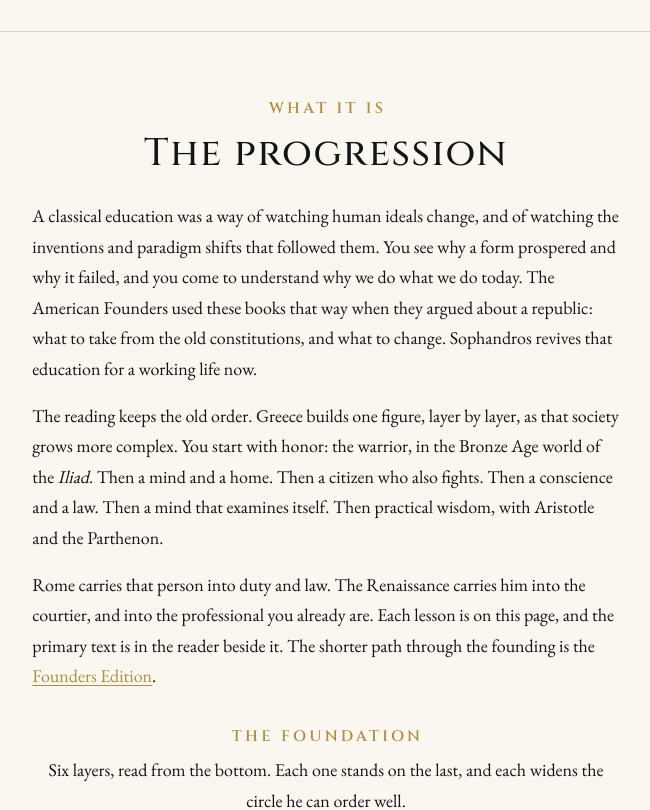
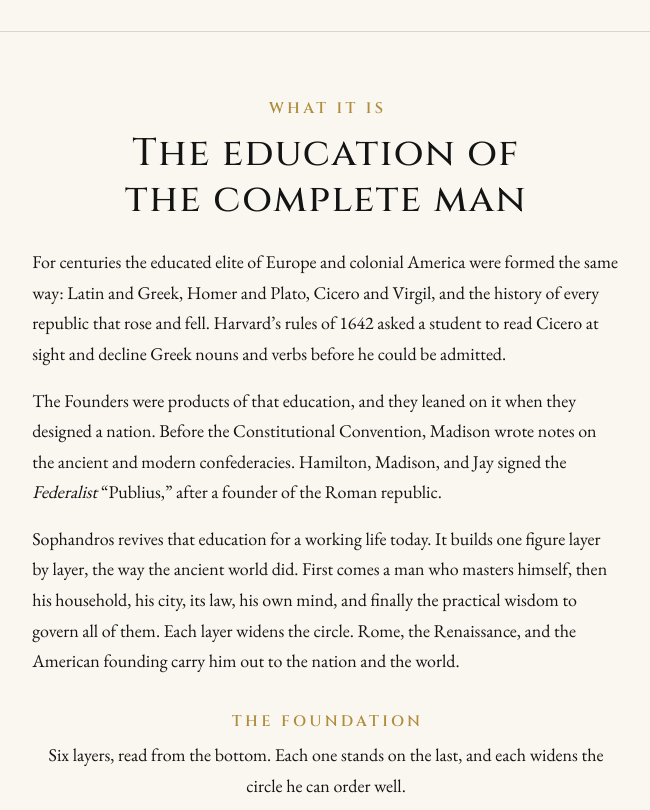
Before and after one commit to jpolitesmd/sophandros, an Astro site: page / in a window 1280 px wide. Shown: the part 720-1530 px from the top of the page, without its empty margins (314-964 px from the left). Built offline with nearby package versions, Linux system fonts and the light colour scheme; Astro itself is replaced by a stand-in of ours; a web font is replaced by a local one.

Commit message:
Home: remove Homer excerpt; rewrite intro around the complete man and the Founders

```diff
--- a/src/pages/index.astro
+++ b/src/pages/index.astro
@@ -1,11 +1,9 @@
 ---
 import { Image } from "astro:assets";
 import Base from "../layouts/Base.astro";
-import Excerpt from "../components/Excerpt.astro";
 import Foundation from "../components/Foundation.astro";
 import WaitlistForm from "../components/WaitlistForm.astro";
 import logo from "../assets/brand/logo-lockup.png";
-import { homeExcerpt } from "../data/excerpts";
 import { site } from "../data/site";
 ---
 
@@ -33,36 +31,33 @@ import { site } from "../data/site";
     <div class="wrap-narrow">
       <div class="section-head">
         <span class="kicker">What it is</span>
-        <h2>The progression</h2>
+        <h2>The education of the complete man</h2>
       </div>
       <div class="prose">
         <p>
-          A classical education was a way of watching human ideals change, and of
-          watching the inventions and paradigm shifts that followed them. You see
-          why a form prospered and why it failed, and you come to understand why
-          we do what we do today. The American Founders used these books that way
-          when they argued about a republic: what to take from the old
-          constitutions, and what to change. Sophandros revives that education for a
-          working life now.
+          For centuries the educated elite of Europe and colonial America were
+          formed the same way: Latin and Greek, Homer and Plato, Cicero and Virgil,
+          and the history of every republic that rose and fell. Harvard’s rules of
+          1642 asked a student to read Cicero at sight and decline Greek nouns and
+          verbs before he could be admitted.
         </p>
         <p>
-          The reading keeps the old order. Greece builds one figure, layer by
-          layer, as that society grows more complex. You start with honor: the
-          warrior, in the Bronze Age world of the <em>Iliad</em>. Then a mind and
-          a home. Then a citizen who also fights. Then a conscience and a law.
-          Then a mind that examines itself. Then practical wisdom, with Aristotle
-          and the Parthenon.
+          The Founders were products of that education, and they leaned on it when
+          they designed a nation. Before the Constitutional Convention, Madison wrote
+          notes on the ancient and modern confederacies. Hamilton, Madison, and Jay
+          signed the <em>Federalist</em> “Publius,” after a founder of the Roman
+          republic.
         </p>
         <p>
-          Rome carries that person into duty and law. The Renaissance carries him
-          into the courtier, and into the professional you already are. Each
-          lesson is on this page, and the primary text is in the reader beside it.
-          The shorter path through the founding is the
-          <a href="/founders">Founders Edition</a>.
+          Sophandros revives that education for a working life today. It builds one
+          figure layer by layer, the way the ancient world did. First comes a man who
+          masters himself, then his household, his city, its law, his own mind, and
+          finally the practical wisdom to govern all of them. Each layer widens the
+          circle. Rome, the Renaissance, and the American founding carry him out to
+          the nation and the world.
         </p>
       </div>
       <Foundation />
-      <Excerpt excerpt={homeExcerpt} />
     </div>
   </section>
 
```
